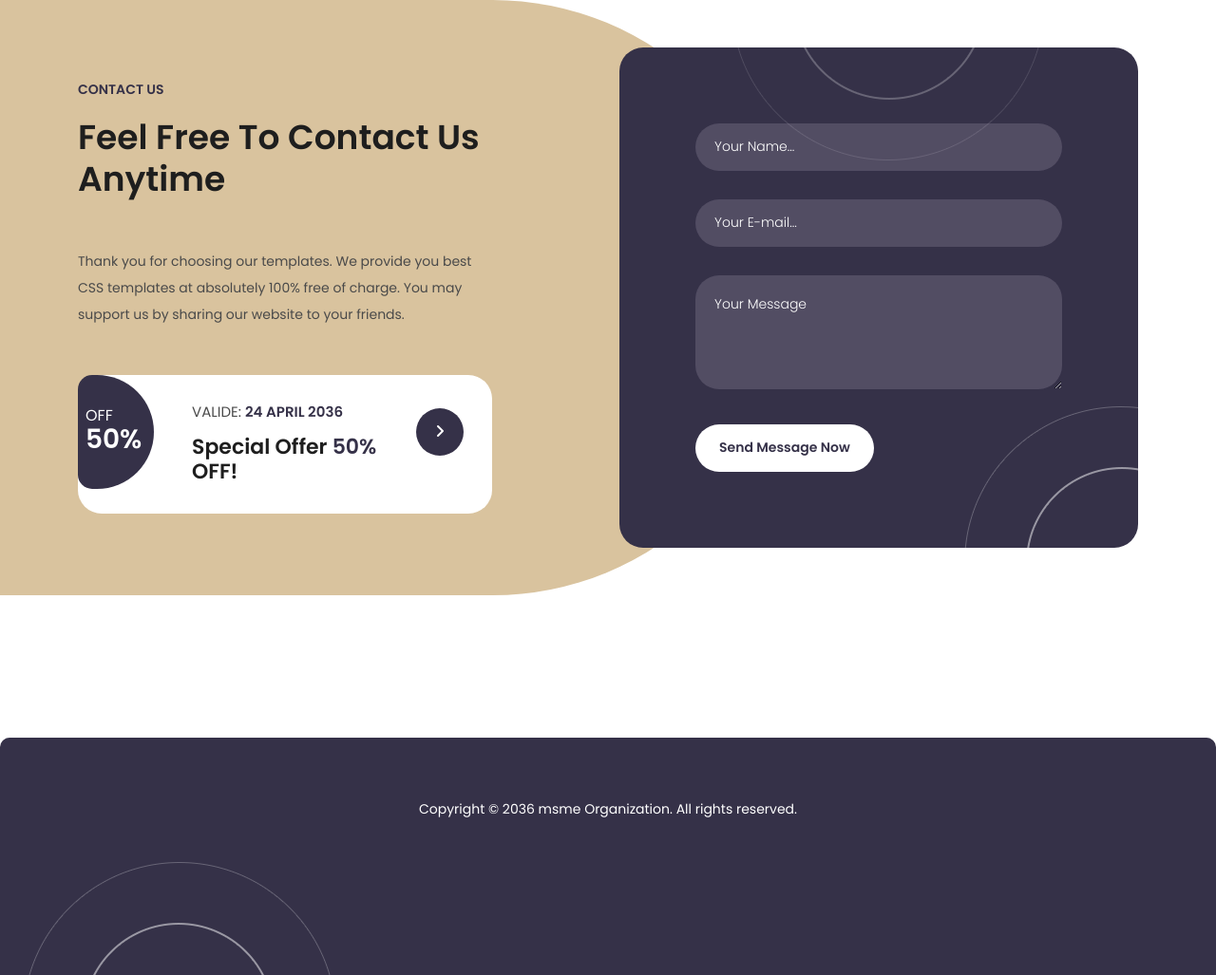
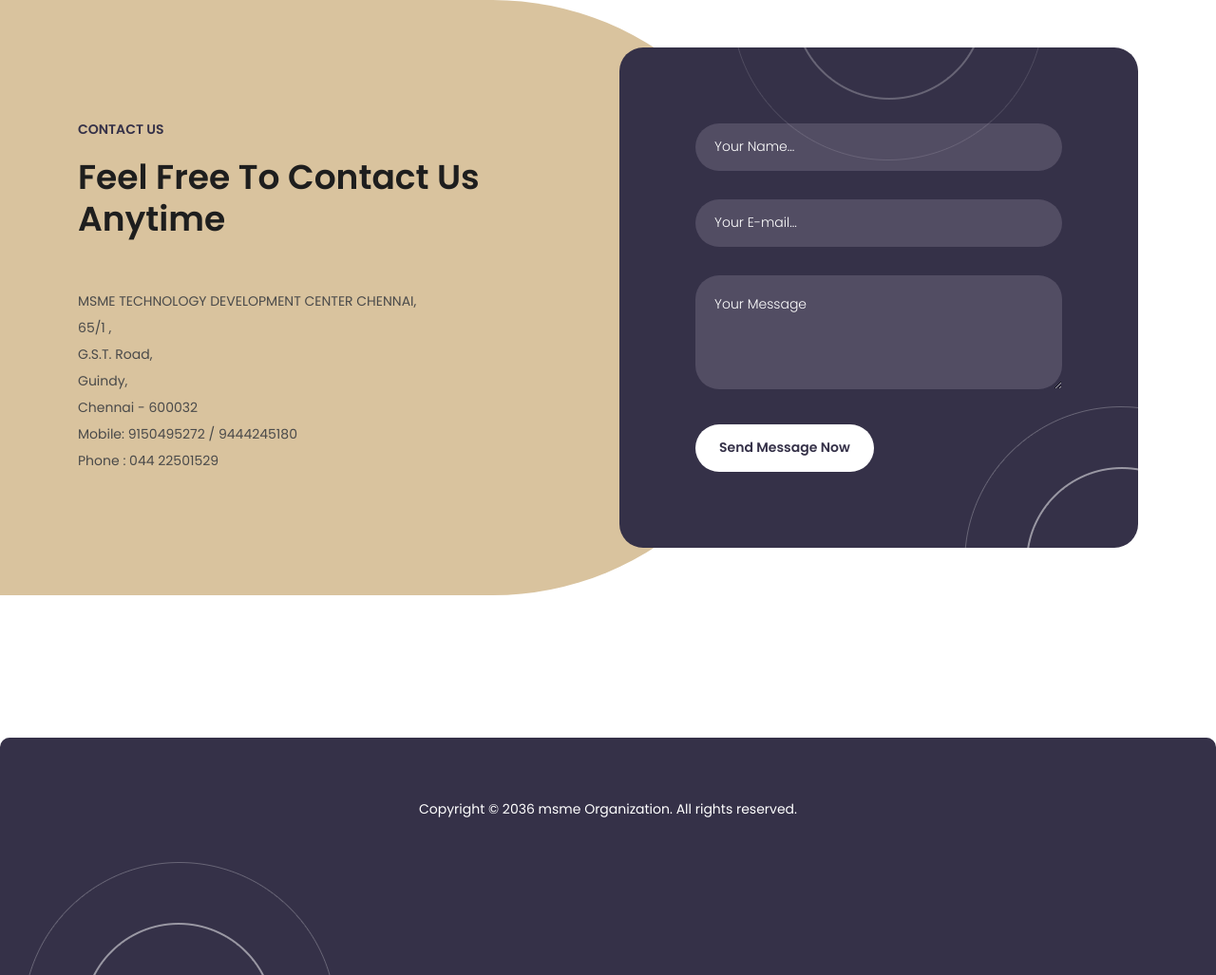
Before and after one commit to Apsilon-Technologies/msme, a plain HTML site: page index.html in a window 1280 px wide. Shown: the part 5065-6092 px from the top of the page at 95% size. Drawn offline with nearby package versions, Linux system fonts and the light colour scheme.

Commit message:
bug fixed

```diff
--- a/index.html
+++ b/index.html
@@ -1756,17 +1756,23 @@ https://templatemo.com/tm-586-scholar
             <div class="section-heading">
               <h6>Contact Us</h6>
               <h2>Feel free to contact us anytime</h2>
+              <!-- <p>MSME TECHNOLOGY DEVELOPMENT CENTER CHENNAI</p> -->
               <p>
-                Thank you for choosing our templates. We provide you best CSS
-                templates at absolutely 100% free of charge. You may support us
-                by sharing our website to your friends.
+                MSME TECHNOLOGY DEVELOPMENT CENTER CHENNAI,<br />
+                65/1 ,<br />
+                G.S.T. Road,<br />
+                Guindy,<br />
+                Chennai - 600032
               </p>
-              <div class="special-offer">
+
+              <p style="margin-top: 0">Mobile: 9150495272 / 9444245180</p>
+              <p style="margin-top: 0">Phone : 044 22501529</p>
+              <!-- <div class="special-offer">
                 <span class="offer">off<br /><em>50%</em></span>
                 <h6>Valide: <em>24 April 2036</em></h6>
                 <h4>Special Offer <em>50%</em> OFF!</h4>
                 <a href="#"><i class="fa fa-angle-right"></i></a>
-              </div>
+              </div> -->
             </div>
           </div>
           <div class="col-lg-6">
```
